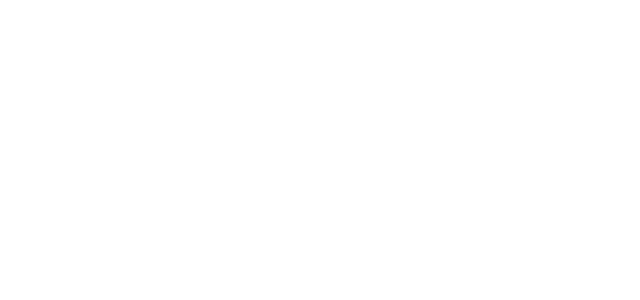
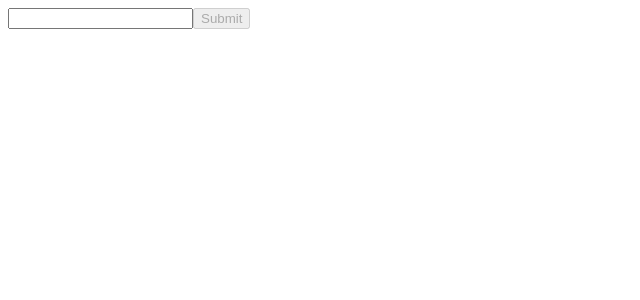
Before and after one commit to a-pavlov-parc/dashboard-app, an Angular app: page / in a window 1280 px wide. Shown: the top 300 px of the page, without its empty margins (0-640 px from the left). Built offline with nearby package versions, Linux system fonts and the light colour scheme.

Commit message:
add form component

```diff
--- /dev/null
+++ b/src/app/main/components/form/form.component.html
@@ -0,0 +1,4 @@
+<form [formGroup]="form" (submit)="submitTheForm()">
+  <input type="number" formControlName="qtyOfCharts">
+  <button [disabled]="form.invalid">Submit</button>
+</form>
--- /dev/null
+++ b/src/app/main/components/form/form.component.ts
@@ -0,0 +1,31 @@
+import { Component, OnInit, Output, EventEmitter } from '@angular/core';
+import { FormBuilder, FormGroup, Validators } from '@angular/forms';
+
+export interface IFormValue {
+  qtyOfCharts: number;
+}
+
+@Component({
+  selector: 'app-form',
+  templateUrl: './form.component.html',
+  styleUrls: ['./form.component.css']
+})
+export class FormComponent implements OnInit {
+  @Output() formSubmitted: EventEmitter<IFormValue> = new EventEmitter();
+
+  form: FormGroup;
+
+  constructor(private formBuilder: FormBuilder) {}
+
+  ngOnInit() {
+    this.form = this.formBuilder.group({
+      qtyOfCharts: [null, Validators.compose([Validators.required, Validators.min(1)])]
+    });
+  }
+
+  submitTheForm() {
+    if (this.form.valid) {
+      this.formSubmitted.emit(this.form.value as IFormValue);
+    }
+  }
+}
--- /dev/null
+++ b/src/app/main/components/root/root.component.html
@@ -0,0 +1 @@
+<app-form (formSubmitted)="formSubmitted($event)"></app-form>
--- a/src/main/components/root/root.component.ts
+++ b/src/app/main/components/root/root.component.ts
@@ -1,8 +1,14 @@
 import { Component } from '@angular/core';
+
+import { IFormValue } from '../form/form.component';
 
 @Component({
   selector: 'app-root',
   templateUrl: './root.component.html',
   styleUrls: ['./root.component.css']
 })
-export class RootComponent {}
+export class RootComponent {
+  formSubmitted(value: IFormValue) {
+    console.log(value);
+  }
+}
--- a/src/main.ts
+++ b/src/main.ts
@@ -1,7 +1,7 @@
 import { enableProdMode } from '@angular/core';
 import { platformBrowserDynamic } from '@angular/platform-browser-dynamic';
 
-import { MainModule } from './main/main.module';
+import { MainModule } from './app/main/main.module';
 import { environment } from './environments/environment';
 
 if (environment.production) {
```
Also changed, not shown: src/app/main/main.module.ts (renamed from src/main/main.module.ts, +8 -4 lines), src/app/main/components/form/form.component.css (added), src/app/main/components/root/root.component.css (added).
